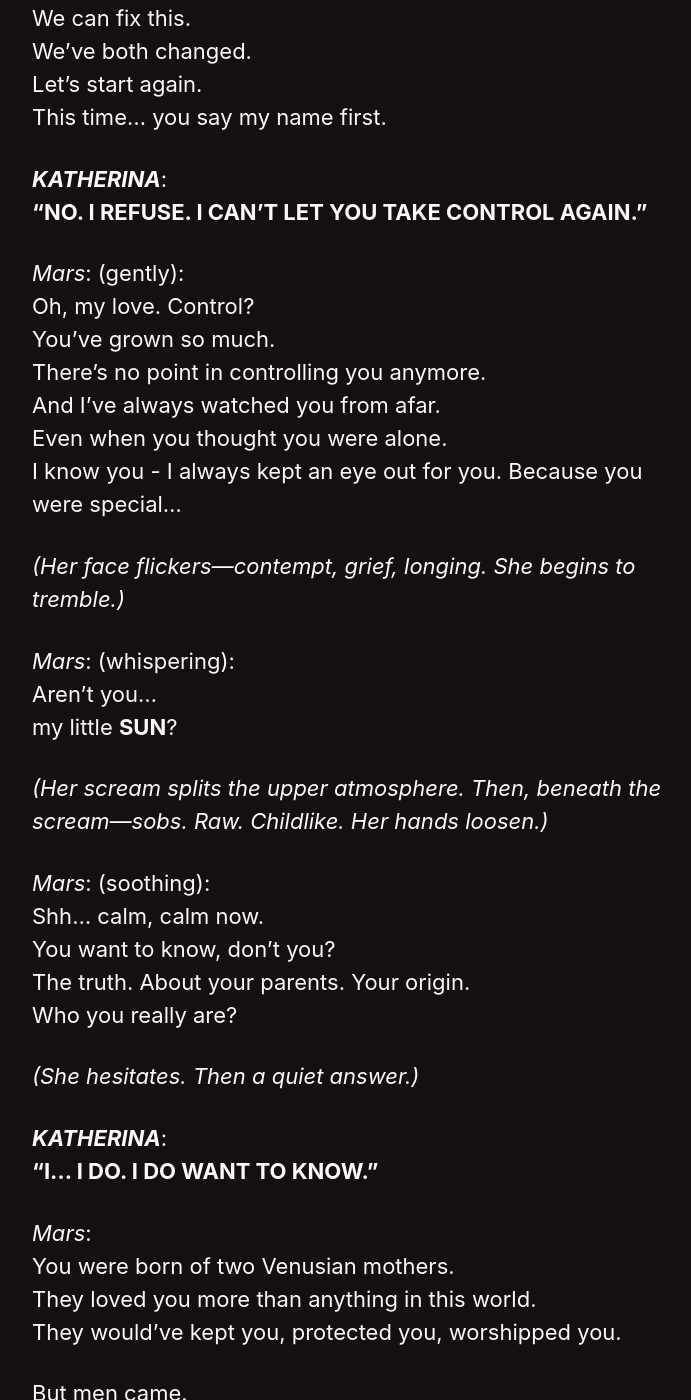
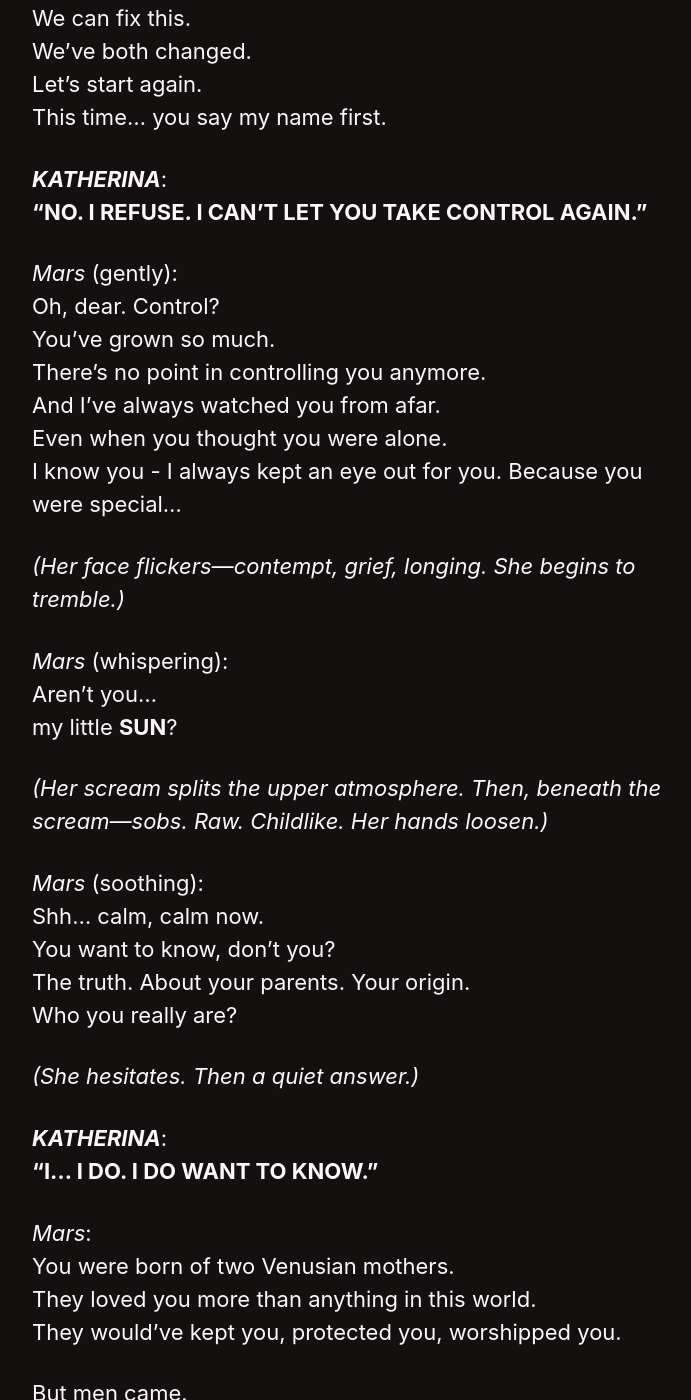
Before and after one commit to kyrie-edelweiss/edelweiss-archive, a Jekyll site: the page built from _pages/the-red-king.md, in a window 1280 px wide and 1400 px high, scrolled down 54074 px. Shown: the whole window, without its empty margins (290-981 px from the left). Built offline with Jekyll 4.4.1, drawn with Linux system fonts in a browser that asks for light colours; cached includes are drawn as plain includes; our own code applies the rules of GitHub Pages for plain Markdown files; some of the changed text lies outside the part shown.

Commit message:
Update the-red-king.md

```diff
--- a/_pages/the-red-king.md
+++ b/_pages/the-red-king.md
@@ -1039,7 +1039,7 @@ Mars was the night, the nightmare.
 
 _(Above the churning yellow clouds of Venus, **KATHERINA** levitates. In her cupped palms, she holds Mars—small, dim, stripped of dominion. Her jaw is clenched. Her eyes burn. She's fuming with anger, boiling, stewing… frothing. And yet her mouth won't open.)_
 
-*Mars*: (begging)
+*Mars* (begging):
 Don't do this.
 Put me back, please.
 I thought you loved me.
@@ -1079,8 +1079,8 @@ This time… you say my name first.
 _**KATHERINA**_:
 **"NO. I REFUSE. I CAN'T LET YOU TAKE CONTROL AGAIN."**
 
-*Mars*: (gently):
-Oh, my love. Control?
+*Mars* (gently):
+Oh, dear. Control?
 You’ve grown so much.
 There's no point in controlling you anymore.
 And I’ve always watched you from afar.
@@ -1090,13 +1090,13 @@ Because you were special…
 
 _(Her face flickers—contempt, grief, longing. She begins to tremble.)_
 
-*Mars*: (whispering):
+*Mars* (whispering):
 Aren’t you…
 my little **SUN**?
 
 _(Her scream splits the upper atmosphere. Then, beneath the scream—sobs. Raw. Childlike. Her hands loosen.)_
 
-*Mars*: (soothing):
+*Mars* (soothing):
 Shh… calm, calm now.
 You want to know, don’t you?
 The truth. About your parents. Your origin.
```
